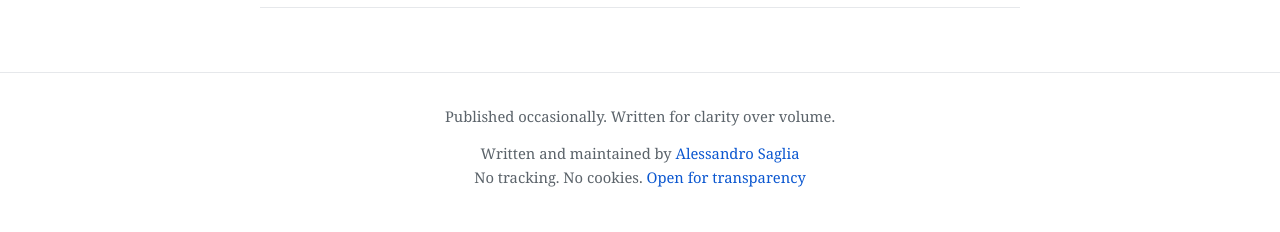
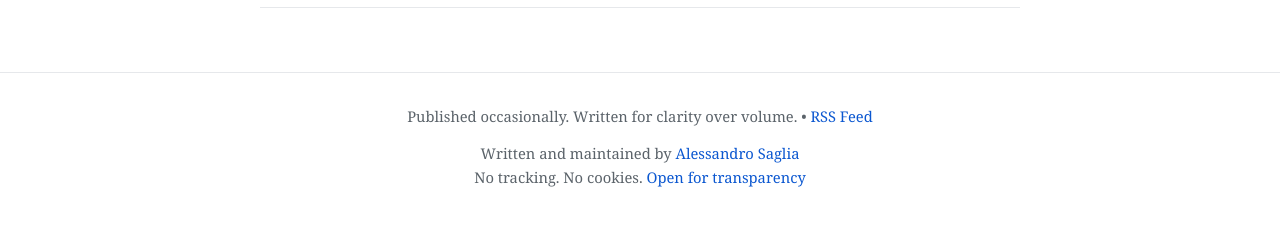
Before and after one commit to ale-saglia/insight, a Jekyll site: the page built from index.md, in a window 1280 px wide. Shown: the part 1006-1238 px from the top of the page. Built offline with Jekyll 4.4.1, drawn with Linux system fonts in a browser that asks for light colours.

Commit message:
feat(layout): add RSS feed link to footer note

```diff
--- a/_config.yml
+++ b/_config.yml
@@ -39,6 +39,7 @@ defaults:
 
 plugins:
   - jekyll-sitemap
+  - jekyll-feed
 
 exclude:
   - README.md
--- a/_layouts/default.html
+++ b/_layouts/default.html
@@ -68,7 +68,7 @@
 
     <footer class="site-footer">
       <div class="wrap">
-        <p class="site-footer-note">Published occasionally. Written for clarity over volume.</p>
+        <p class="site-footer-note">Published occasionally. Written for clarity over volume. • <a href="/feed.xml">RSS Feed</a></p>
         <p class="site-footer-meta">
           Written and maintained by <a href="https://ale-saglia.com">Alessandro Saglia</a>
         </p>
```
